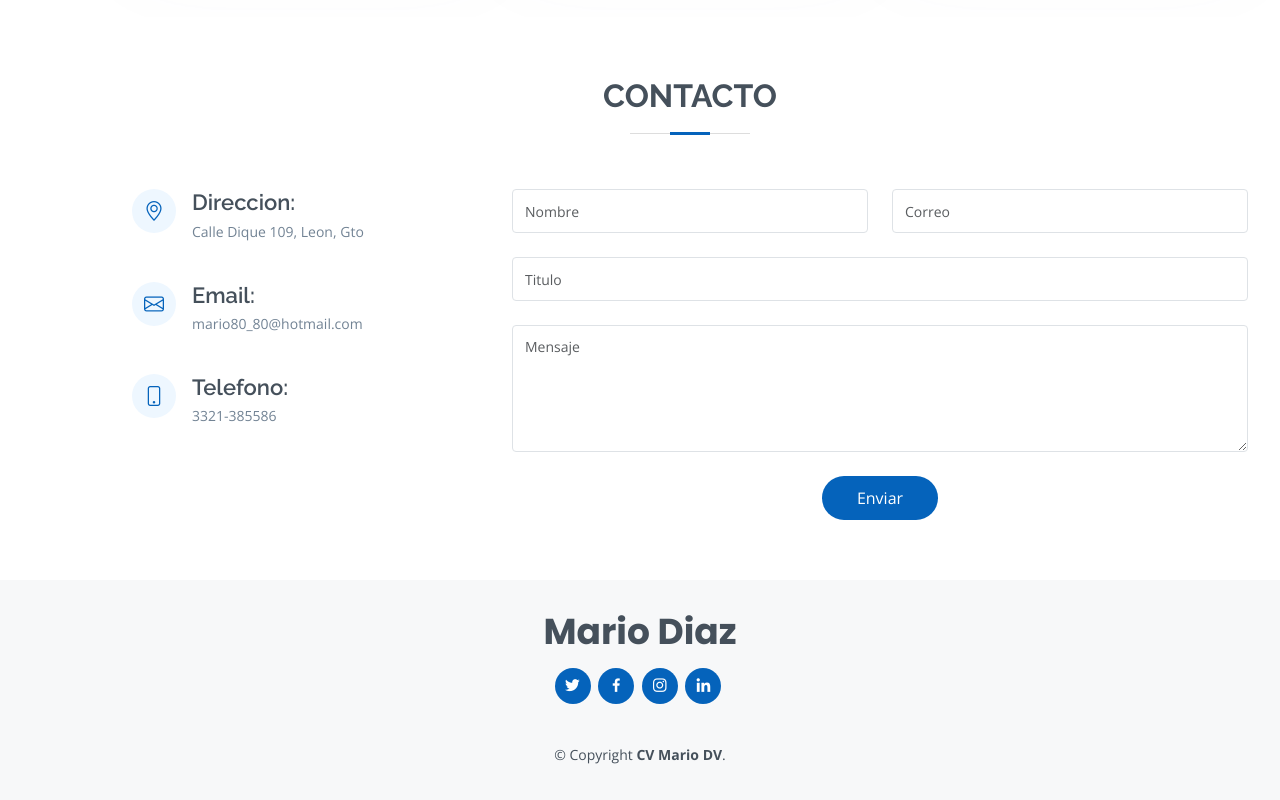
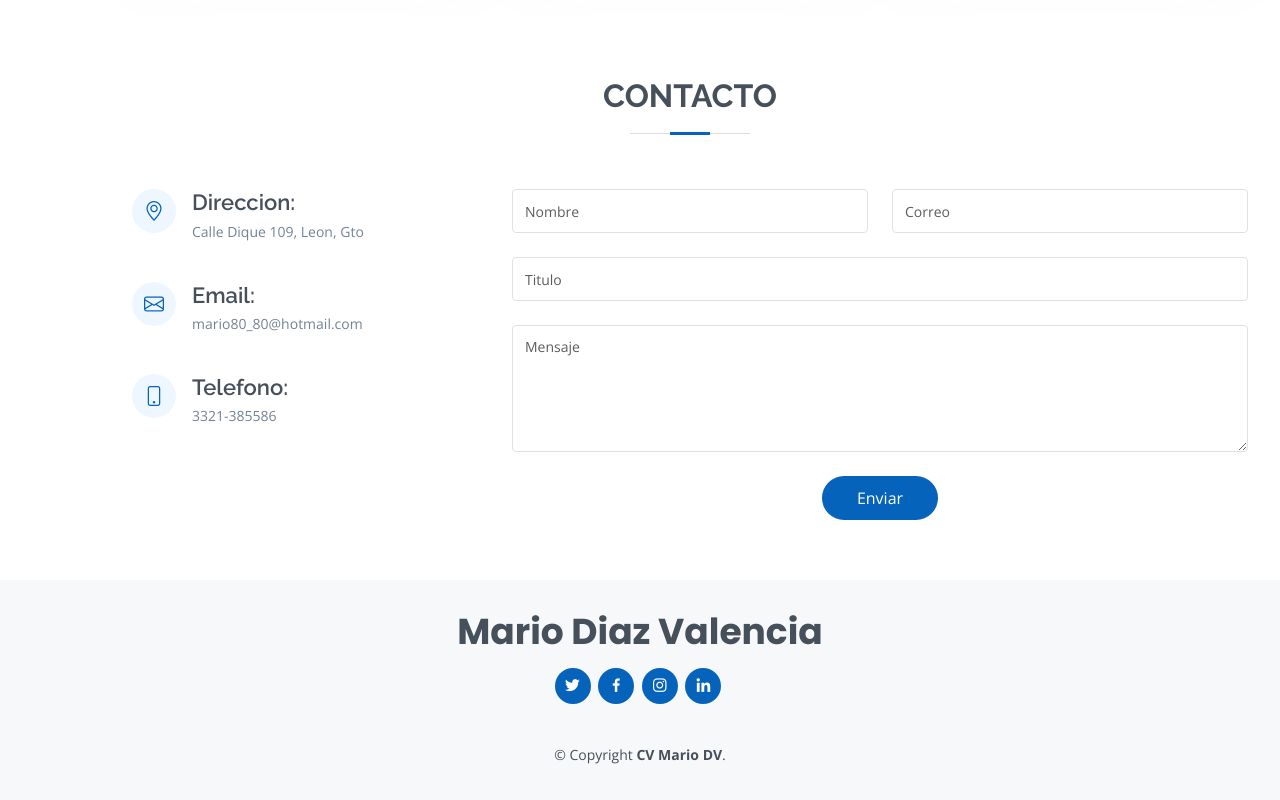
Before and after one commit to kaptha/DemoDay, a plain HTML site: page index.html in a window 1280 px wide. Shown: the part 4836-5636 px from the top of the page. Drawn offline with nearby package versions, Linux system fonts and the light colour scheme.

Commit message:
se cambia cosas en ap3

```diff
--- a/index.html
+++ b/index.html
@@ -551,7 +551,7 @@
   <!-- ======= Footer ======= -->
   <footer id="footer">
     <div class="container">
-      <h3>Mario Diaz</h3>
+      <h3>Mario Diaz Valencia</h3>
 
       <div class="social-links">
         <a href="#" class="twitter"><i class="bx bxl-twitter"></i></a>
```
Also changed, not shown: ap2.html (+1 -1 lines).
